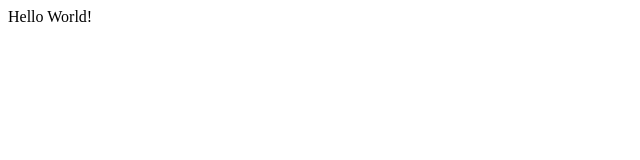
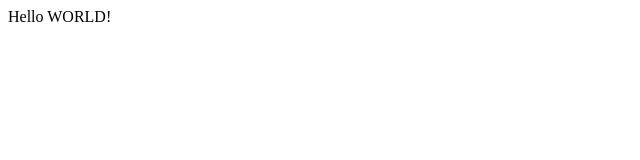
Before and after one commit to DaniyalKhaan/HTML-and-CSS, a plain HTML site: page index.html in a window 1280 px wide. Shown: the full height of the page, 0-640 px from the left. Drawn offline with Linux system fonts and the light colour scheme.

Commit message:
writing Hello World! in html

```diff
--- a/index.html
+++ b/index.html
@@ -13,7 +13,8 @@
 <body>
 
 
-Hello World!
+
+Hello WORLD!
 
 </body>
 
```
